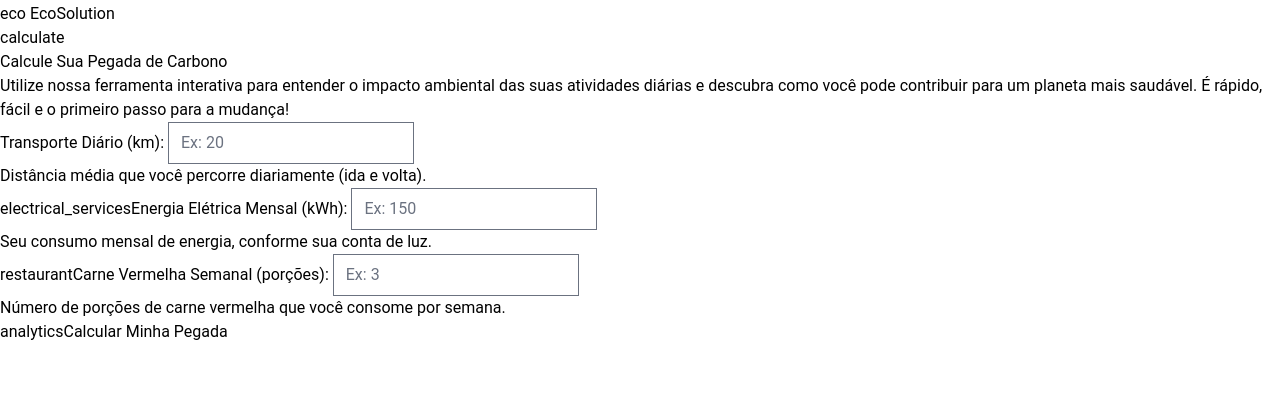
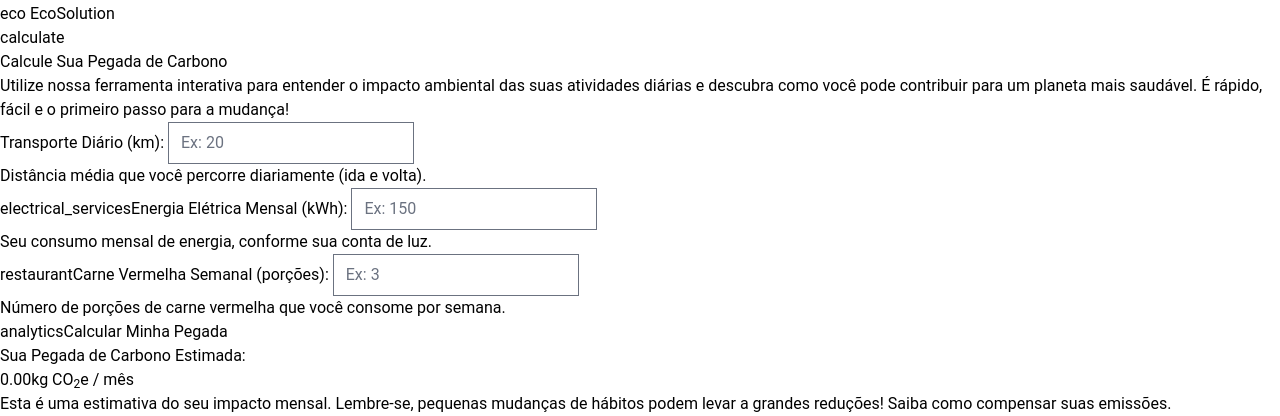
Before and after one commit to rcajazeira/EcoSolution, a website built with Vite: page index.html in a window 1280 px wide. Shown: the part 394-810 px from the top of the page. Built offline with nearby package versions, Linux system fonts and the light colour scheme.

Commit message:
Divs abertas

```diff
--- a/index.html
+++ b/index.html
@@ -133,7 +133,11 @@
         <button><span>analytics</span>Calcular Minha Pegada</button>
         </form>
         <div>
-
+          <h3>Sua Pegada de Carbono Estimada:</h3>
+          <p><span>0.00</span>kg CO<sub>2</sub>e / mês
+</p>
+<p>Esta é uma estimativa do seu impacto mensal. Lembre-se, pequenas mudanças de hábitos podem levar a grandes reduções!
+<a href="">Saiba como compensar suas emissões.</a></p>
         </div>
        </section>
     </main>
```
